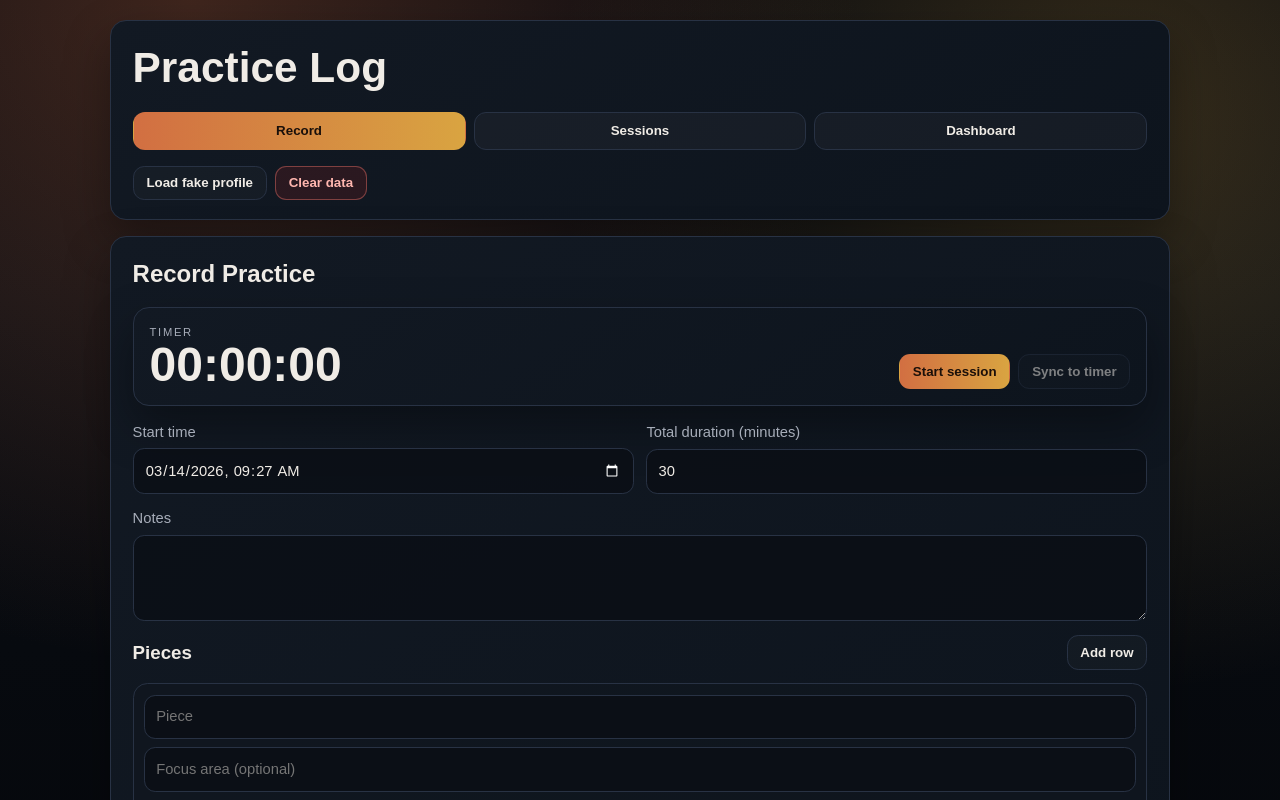
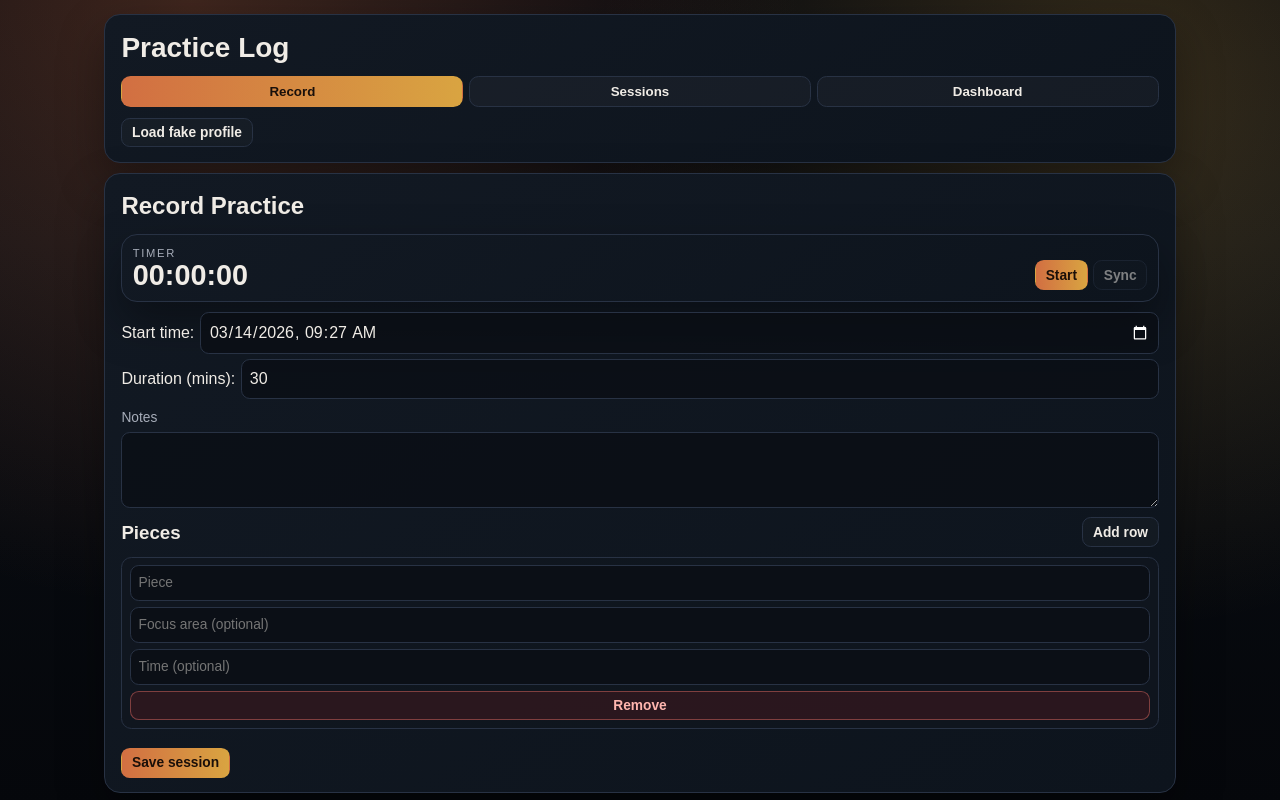
Before and after one commit to modakshantanu/practicelog, a React (Vite) app: page / in a window 1280 px wide. Shown: the top 800 px of the page. Built offline with nearby package versions, Linux system fonts and the light colour scheme.

Commit message:
Refine compact UI and session form suggestions

```diff
--- a/src/App.css
+++ b/src/App.css
@@ -2,9 +2,9 @@
   width: min(1100px, 100%);
   margin: 0 auto;
   min-height: 100dvh;
-  padding: 1rem;
+  padding: 0.7rem;
   display: grid;
-  gap: 1rem;
+  gap: 0.65rem;
 }
 
 .app-header,
@@ -21,9 +21,9 @@
 }
 
 .app-header {
-  padding: 1.25rem;
+  padding: 0.85rem;
   display: grid;
-  gap: 1rem;
+  gap: 0.65rem;
 }
 
 .kicker {
@@ -35,30 +35,30 @@
 }
 
 h1 {
-  margin: 0.35rem 0;
+  margin: 0.2rem 0;
   line-height: 1.05;
-  font-size: clamp(1.65rem, 6vw, 2.65rem);
+  font-size: clamp(1.2rem, 4.2vw, 1.75rem);
 }
 
 .tab-nav {
   display: grid;
   grid-template-columns: repeat(3, minmax(0, 1fr));
-  gap: 0.5rem;
+  gap: 0.35rem;
 }
 
 .header-actions {
   display: flex;
-  gap: 0.5rem;
+  gap: 0.35rem;
   flex-wrap: wrap;
 }
 
 .tab-nav button {
   border: 1px solid var(--color-border);
-  border-radius: 0.75rem;
+  border-radius: 0.6rem;
   background: rgba(255, 255, 255, 0.03);
   color: var(--color-text);
   font-weight: 600;
-  padding: 0.65rem;
+  padding: 0.45rem 0.55rem;
   cursor: pointer;
 }
 
@@ -73,9 +73,9 @@ h1 {
 }
 
 .panel {
-  padding: 1rem;
+  padding: 0.75rem;
   display: grid;
-  gap: 1rem;
+  gap: 0.65rem;
   animation: rise 220ms ease;
 }
 
@@ -83,7 +83,7 @@ h1 {
   display: flex;
   align-items: center;
   justify-content: space-between;
-  gap: 0.8rem;
+  gap: 0.5rem;
   flex-wrap: wrap;
 }
 
@@ -115,28 +115,49 @@ h3 {
 }
 
 .live-card {
-  padding: 1rem;
+  padding: 0.65rem;
   display: flex;
   justify-content: space-between;
-  gap: 0.75rem;
+  gap: 0.5rem;
   align-items: end;
   flex-wrap: wrap;
 }
 
 .live-time {
-  font-size: clamp(2rem, 10vw, 3rem);
+  font-size: clamp(1.2rem, 6.5vw, 1.8rem);
   line-height: 1;
   font-weight: 700;
 }
 
 .session-form {
   display: grid;
-  gap: 0.85rem;
+  gap: 0.6rem;
 }
 
 .grid {
   display: grid;
-  gap: 0.8rem;
+  gap: 0.55rem;
+}
+
+.inline-fields {
+  display: grid;
+  gap: 0.35rem;
+}
+
+.inline-field-row {
+  display: flex;
+  align-items: center;
+  gap: 0.35rem;
+  width: 100%;
+}
+
+.inline-field-row input {
+  flex: 1 1 auto;
+  min-width: 0;
+}
+
+.inline-field-row span {
+  white-space: nowrap;
 }
 
 .two-col {
@@ -145,8 +166,8 @@ h3 {
 
 .field {
   display: grid;
-  gap: 0.33rem;
-  font-size: 0.92rem;
+  gap: 0.2rem;
+  font-size: 0.86rem;
 }
 
 .field span {
@@ -157,8 +178,8 @@ input,
 textarea,
 select {
   border: 1px solid var(--color-border);
-  border-radius: 0.7rem;
-  padding: 0.65rem 0.7rem;
+  border-radius: 0.55rem;
+  padding: 0.45rem 0.5rem;
   background: rgba(9, 13, 19, 0.68);
   color: var(--color-text);
   font: inherit;
@@ -184,15 +205,15 @@ select:focus {
 
 .entry-list {
   display: grid;
-  gap: 0.65rem;
+  gap: 0.45rem;
 }
 
 .entry-row {
   border: 1px solid var(--color-border);
-  border-radius: 0.9rem;
-  padding: 0.65rem;
+  border-radius: 0.65rem;
+  padding: 0.45rem;
   display: grid;
-  gap: 0.55rem;
+  gap: 0.35rem;
   background: rgba(17, 22, 30, 0.7);
 }
 
@@ -222,16 +243,17 @@ select:focus {
 .actions {
   display: flex;
   flex-wrap: wrap;
-  gap: 0.5rem;
+  gap: 0.35rem;
 }
 
 .btn {
   border: 1px solid var(--color-border);
-  border-radius: 0.7rem;
+  border-radius: 0.55rem;
   background: rgba(255, 255, 255, 0.04);
   color: var(--color-text);
-  padding: 0.55rem 0.8rem;
+  padding: 0.4rem 0.6rem;
   font-weight: 600;
+  font-size: 0.86rem;
   cursor: pointer;
 }
 
@@ -258,18 +280,18 @@ select:focus {
 
 .session-list {
   display: grid;
-  gap: 0.7rem;
+  gap: 0.45rem;
 }
 
 .session-card {
-  padding: 0.85rem;
+  padding: 0.55rem;
   display: grid;
-  gap: 0.65rem;
+  gap: 0.4rem;
 }
 
 .session-top {
   display: flex;
-  gap: 0.6rem;
+  gap: 0.4rem;
   align-items: center;
   justify-content: space-between;
   flex-wrap: wrap;
@@ -284,9 +306,9 @@ select:focus {
 
 .entry-summary {
   margin: 0;
-  padding-left: 1rem;
+  padding-left: 0.85rem;
   display: grid;
-  gap: 0.2rem;
+  gap: 0.12rem;
 }
 
 .muted {
@@ -307,12 +329,12 @@ select:focus {
   width: min(860px, 100%);
   max-height: 92dvh;
   overflow: auto;
-  padding: 1rem;
+  padding: 0.7rem;
 }
 
 .horizon-picker {
   display: flex;
-  gap: 0.5rem;
+  gap: 0.35rem;
   flex-wrap: wrap;
 }
 
@@ -329,13 +351,13 @@ select:focus {
 .stats-grid {
   display: grid;
   grid-template-columns: repeat(auto-fit, minmax(150px, 1fr));
-  gap: 0.75rem;
+  gap: 0.45rem;
 }
 
 .stat-card {
-  padding: 0.8rem;
+  padding: 0.55rem;
   display: grid;
-  gap: 0.2rem;
+  gap: 0.1rem;
 }
 
 .stat-card span {
@@ -343,31 +365,31 @@ select:focus {
 }
 
 .stat-card strong {
-  font-size: 1.25rem;
+  font-size: 1.05rem;
 }
 
 .breakdown-list {
   display: grid;
-  gap: 0.7rem;
+  gap: 0.45rem;
 }
 
 .breakdown-card {
-  padding: 0.8rem;
+  padding: 0.55rem;
 }
 
 .breakdown-card header {
   display: flex;
   justify-content: space-between;
   align-items: baseline;
-  gap: 0.5rem;
+  gap: 0.3rem;
 }
 
 .breakdown-card ul {
-  margin: 0.65rem 0 0;
+  margin: 0.4rem 0 0;
   padding: 0;
   list-style: none;
   display: grid;
-  gap: 0.3rem;
+  gap: 0.2rem;
 }
 
 .breakdown-card li {
@@ -389,11 +411,11 @@ select:focus {
 
 @media (min-width: 860px) {
   .app-shell {
-    padding: 1.25rem;
+    padding: 0.9rem;
   }
 
   .app-header,
   .panel {
-    padding: 1.2rem 1.35rem;
+    padding: 0.9rem 1rem;
   }
 }
--- a/src/App.tsx
+++ b/src/App.tsx
@@ -91,9 +91,6 @@ function App() {
               Load fake profile
             </button>
           )}
-          <button className="btn danger" type="button" onClick={handleClearSessions}>
-            Clear data
-          </button>
         </div>
       </header>
 
@@ -108,6 +105,7 @@ function App() {
             suggestions={suggestions}
             onDeleteSessions={setSessions}
             onUpdateSession={handleUpdateSession}
+            onClearAllData={handleClearSessions}
           />
         )}
 
--- a/src/components/RecordView.tsx
+++ b/src/components/RecordView.tsx
@@ -119,7 +119,7 @@ export function RecordView({ suggestions, onSaveSession }: RecordViewProps) {
         <div className="actions">
           {!liveStartMs && (
             <button className="btn primary" type="button" onClick={startRealtime}>
-              Start session
+              Start
             </button>
           )}
           {liveStartMs && (
@@ -140,7 +140,7 @@ export function RecordView({ suggestions, onSaveSession }: RecordViewProps) {
               }))
             }
           >
-            Sync to timer
+            Sync
           </button>
         </div>
       </div>
--- a/src/components/SessionForm.tsx
+++ b/src/components/SessionForm.tsx
@@ -77,9 +77,9 @@ export function SessionForm({
 
   return (
     <form className="session-form" onSubmit={handleSubmit}>
-      <div className="grid two-col">
-        <label className="field">
-          <span>Start time</span>
+      <div className="inline-fields">
+        <label className="inline-field-row">
+          <span>Start time:</span>
           <input
             required
             type="datetime-local"
@@ -93,8 +93,8 @@ export function SessionForm({
           />
         </label>
 
-        <label className="field">
-          <span>Total duration (minutes)</span>
+        <label className="inline-field-row">
+          <span>Duration (mins):</span>
           <input
             required
             min={0}
@@ -143,6 +143,28 @@ export function SessionForm({
           Add row
         </button>
       </div>
+
+      {suggestions.recentPieces.length > 0 && (
+        <div className="chips">
+          {suggestions.recentPieces.map((piece) => (
+            <button
+              key={piece}
+              className="chip"
+              type="button"
+              onClick={() => {
+                const nextEntries = [...draft.entries]
+                nextEntries[0] = {
+                  ...nextEntries[0],
+                  piece,
+                }
+                onChange({ ...draft, entries: nextEntries })
+              }}
+            >
+              {piece}
+            </button>
+          ))}
+        </div>
+      )}
 
       <div className="entry-list">
         {draft.entries.map((entry) => (
@@ -211,28 +233,6 @@ export function SessionForm({
             <option key={focusArea} value={focusArea} />
           ))}
         </datalist>
-
-        {suggestions.pieces.length > 0 && (
-          <div className="chips">
-            {suggestions.pieces.slice(0, 6).map((piece) => (
-              <button
-                key={piece}
-                className="chip"
-                type="button"
-                onClick={() => {
-                  const nextEntries = [...draft.entries]
-                  nextEntries[0] = {
-                    ...nextEntries[0],
-                    piece,
-                  }
-                  onChange({ ...draft, entries: nextEntries })
-                }}
-              >
-                {piece}
-              </button>
-            ))}
-          </div>
-        )}
       </div>
 
       <div className="actions">
--- a/src/components/SessionsView.tsx
+++ b/src/components/SessionsView.tsx
@@ -15,6 +15,7 @@ type SessionsViewProps = {
   suggestions: SuggestedValues
   onDeleteSessions: (nextSessions: PracticeSession[]) => void
   onUpdateSession: (session: PracticeSession) => void
+  onClearAllData: () => void
 }
 
 function sessionToDraft(session: PracticeSession) {
@@ -33,6 +34,7 @@ export function SessionsView({
   suggestions,
   onDeleteSessions,
   onUpdateSession,
+  onClearAllData,
 }: SessionsViewProps) {
   const [selectedIdsState, setSelectedIdsState] = useState<string[]>([])
   const [editingId, setEditingId] = useState<string | null>(null)
@@ -144,6 +146,14 @@ export function SessionsView({
           >
             Delete selected ({selectedIds.length})
           </button>
+          <button
+            className="btn danger"
+            type="button"
+            onClick={onClearAllData}
+            disabled={!sessions.length}
+          >
+            Clear data
+          </button>
         </div>
       </div>
 
--- a/src/storage.ts
+++ b/src/storage.ts
@@ -157,6 +157,8 @@ export function deleteSessions(
 
 export function getSuggestions(sessions: PracticeSession[]): SuggestedValues {
   const pieces = new Set<string>()
+  const recentPieces: string[] = []
+  const recentPieceSet = new Set<string>()
   const focusAreas = new Set<string>()
 
   sessions.forEach((session) => {
@@ -165,6 +167,10 @@ export function getSuggestions(sessions: PracticeSession[]): SuggestedValues {
       const normalizedFocus = entry.focusArea.trim()
       if (normalizedPiece) {
         pieces.add(normalizedPiece)
+        if (!recentPieceSet.has(normalizedPiece) && recentPieces.length < 5) {
+          recentPieceSet.add(normalizedPiece)
+          recentPieces.push(normalizedPiece)
+        }
       }
       if (normalizedFocus) {
         focusAreas.add(normalizedFocus)
@@ -174,6 +180,7 @@ export function getSuggestions(sessions: PracticeSession[]): SuggestedValues {
 
   return {
     pieces: [...pieces].sort((a, b) => a.localeCompare(b)),
+    recentPieces,
     focusAreas: [...focusAreas].sort((a, b) => a.localeCompare(b)),
   }
 }
--- a/src/types.ts
+++ b/src/types.ts
@@ -17,6 +17,7 @@ export type PracticeSession = {
 
 export type SuggestedValues = {
   pieces: string[]
+  recentPieces: string[]
   focusAreas: string[]
 }
 
```
